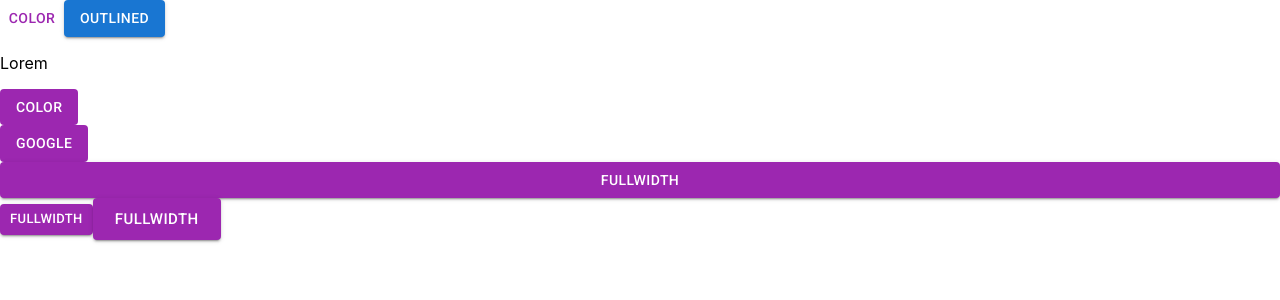
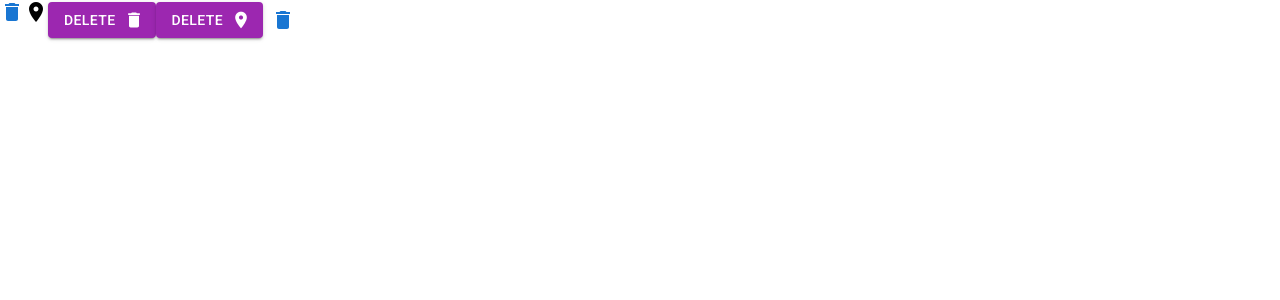
Before and after one commit to willluna/Curso_materialUI_react, a React (Create React App) app: page / in a window 1280 px wide. Shown: the top 300 px of the page. Built offline with nearby package versions, Linux system fonts and the light colour scheme.

Commit message:
Curso Material UI #03 Iconos

```diff
--- a/package.json
+++ b/package.json
@@ -5,6 +5,7 @@
   "dependencies": {
     "@emotion/react": "^11.11.1",
     "@emotion/styled": "^11.11.0",
+    "@mui/icons-material": "^5.15.1",
     "@mui/material": "^5.15.1",
     "@testing-library/jest-dom": "^5.17.0",
     "@testing-library/react": "^13.4.0",
--- a/public/index.html
+++ b/public/index.html
@@ -30,6 +30,11 @@
     rel="stylesheet"
     href="https://fonts.googleapis.com/css2?family=Roboto:wght@300;400;500;600;700&display=swap"
 />
+<link
+  rel="stylesheet"
+  href="https://fonts.googleapis.com/icon?family=Material+Icons"
+/>
+
 
     <title>React App</title>
   </head>
--- a/src/App.jsx
+++ b/src/App.jsx
@@ -1,65 +1,43 @@
 import React from 'react';
-import Button from '@mui/material/Button'
-
+import DeleteIcon from '@mui/icons-material/Delete';
+import { Button, Icon, IconButton } from '@mui/material';
 
 
 function App() {
   return (
     <div>
-      <Button color="secondary">
-        Color
+      <DeleteIcon
+      color='primary'
+      />
+      <Icon>
+        room
+      </Icon>
+
+      <Button
+      variant="contained"
+      color="secondary"
+      endIcon={<DeleteIcon/>}
+      >
+        Delete
       </Button>
 
       <Button
-      color="primary"
       variant="contained"
+      color="secondary"
+      endIcon={<Icon>
+        room
+      </Icon>}
       >
-        Outlined
+        Delete
       </Button>
 
-      <p>Lorem</p>
-
-      <Button
-      className='mt-2 mb-4'
-      color="secondary"
-      variant='contained'
-      disableElevation
+      <IconButton
+      aria-label="delete"
       >
-        Color
-      </Button>
-    <br></br>
-    <Button
-      color="secondary"
-      variant='contained'
-      href='https://google.com'
-      disableElevation
-      >
-        Google
-      </Button>
-
-      <Button
-      color="secondary"
-      variant='contained'
-      fullWidth
-      >
-        fullWidth
-      </Button>
-
-      <Button
-      color="secondary"
-      variant='contained'
-      size='small'
-      >
-        fullWidth
-      </Button>
-
-      <Button
-      color="secondary"
-      variant='contained'
-      size='large'
-      >
-        fullWidth
-      </Button>
+        <DeleteIcon
+      color='primary'
+      />
+      </IconButton>
     </div>
   );
 }
```
Also changed, not shown: 1 other file (tests, documents, lock files or other folders).
